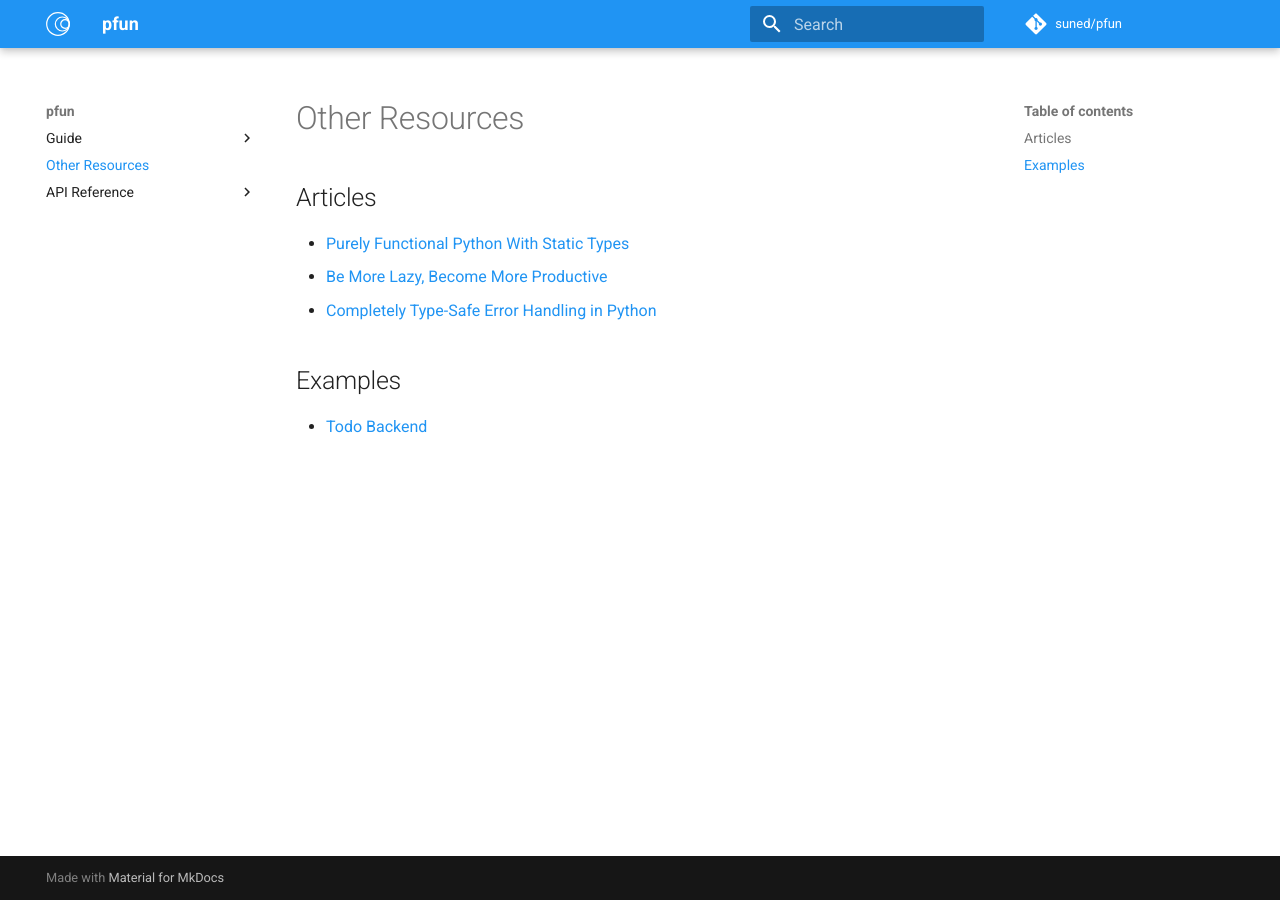
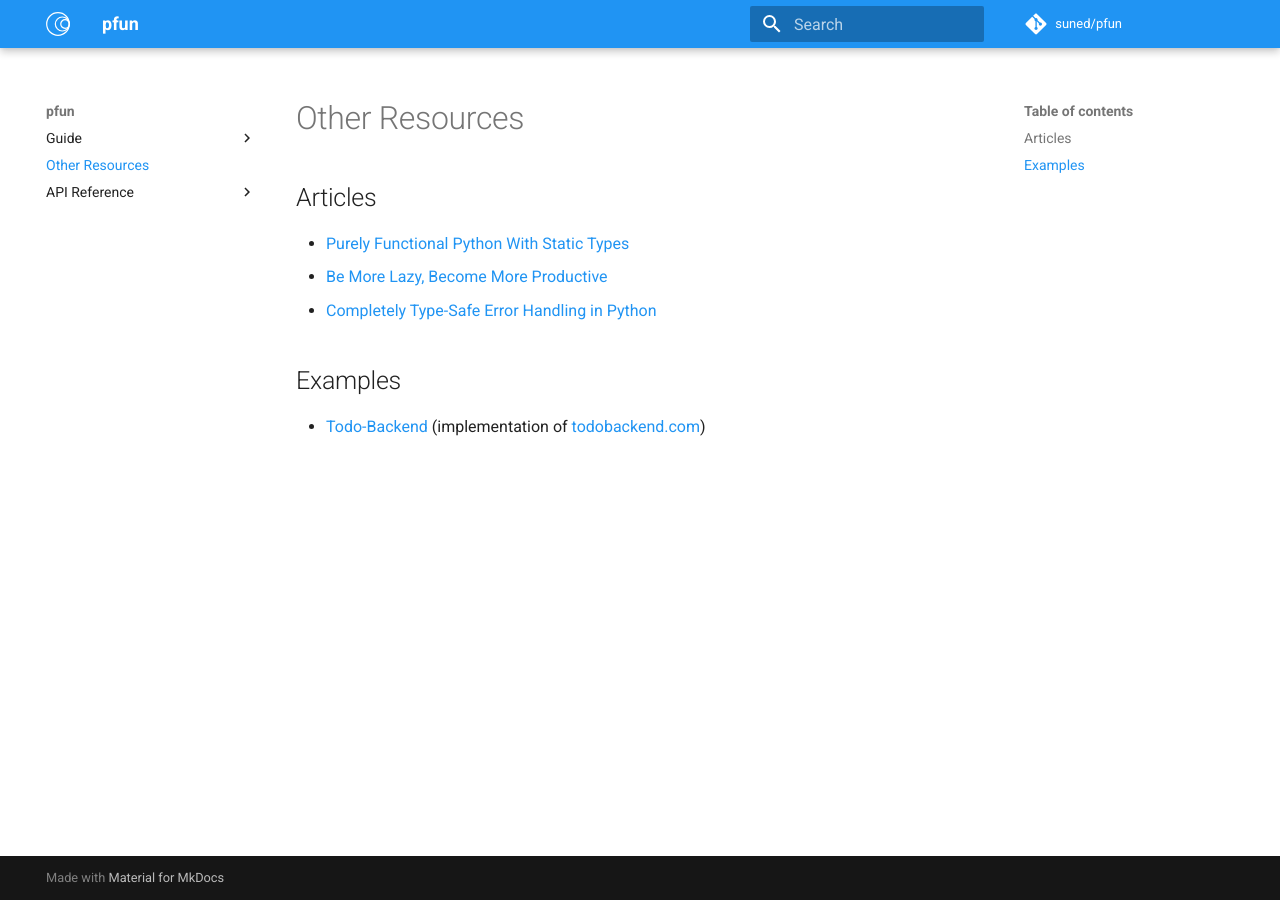
Before and after one commit to suned/pfun, an MkDocs documentation site: the page built from docs/other_resources.md, in a window 1280 px wide. Built offline with MkDocs 1.6.1 and Material for MkDocs 9.7.7, drawn with Linux system fonts in a browser that asks for light colours; comment, search, counter and statistics services are not loaded.

Commit message:
more accurate todo description

```diff
--- a/docs/other_resources.md
+++ b/docs/other_resources.md
@@ -4,4 +4,4 @@
 - [Completely Type-Safe Error Handling in Python](https://dev.to/suned/completely-type-safe-error-handling-in-python-3apg)
 
 ## Examples
-- [Todo Backend](https://github.com/suned/pfun-todo-backend/)
+- [Todo-Backend](https://github.com/suned/pfun-todo-backend/) (implementation of [todobackend.com](https://todobackend.com/))
```
Also changed, not shown: README.md (+1 -1 lines).
